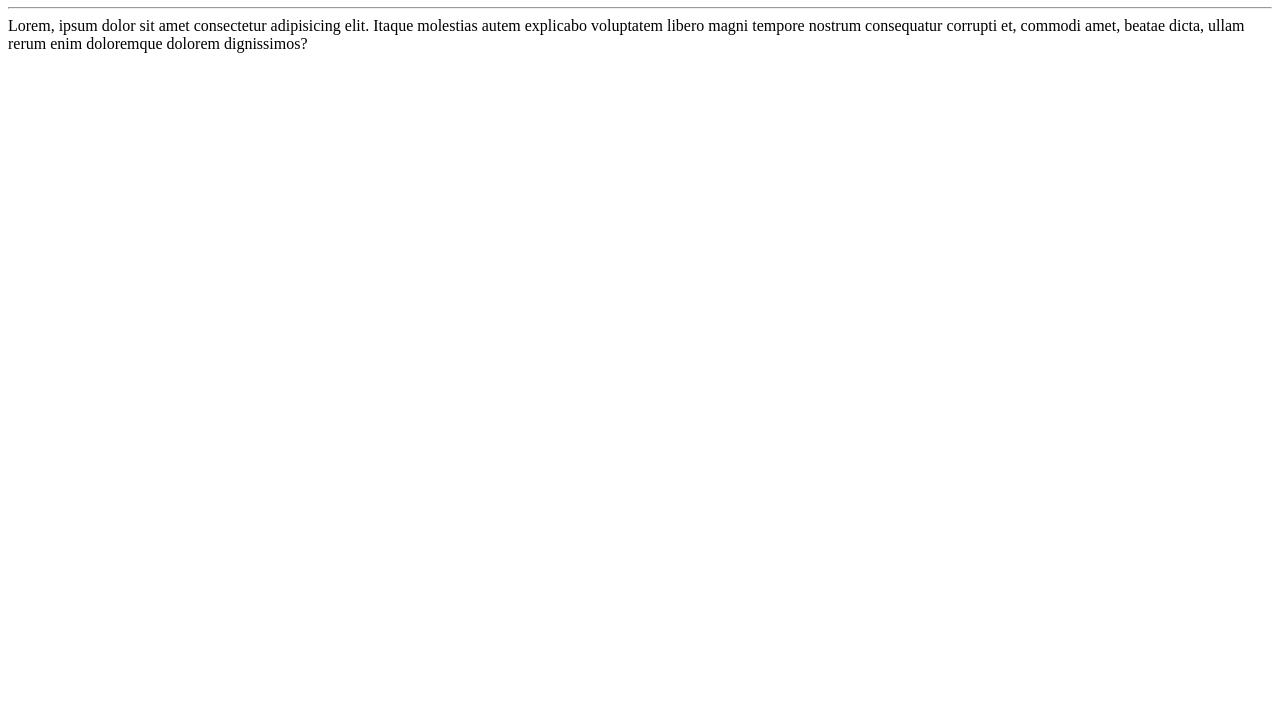
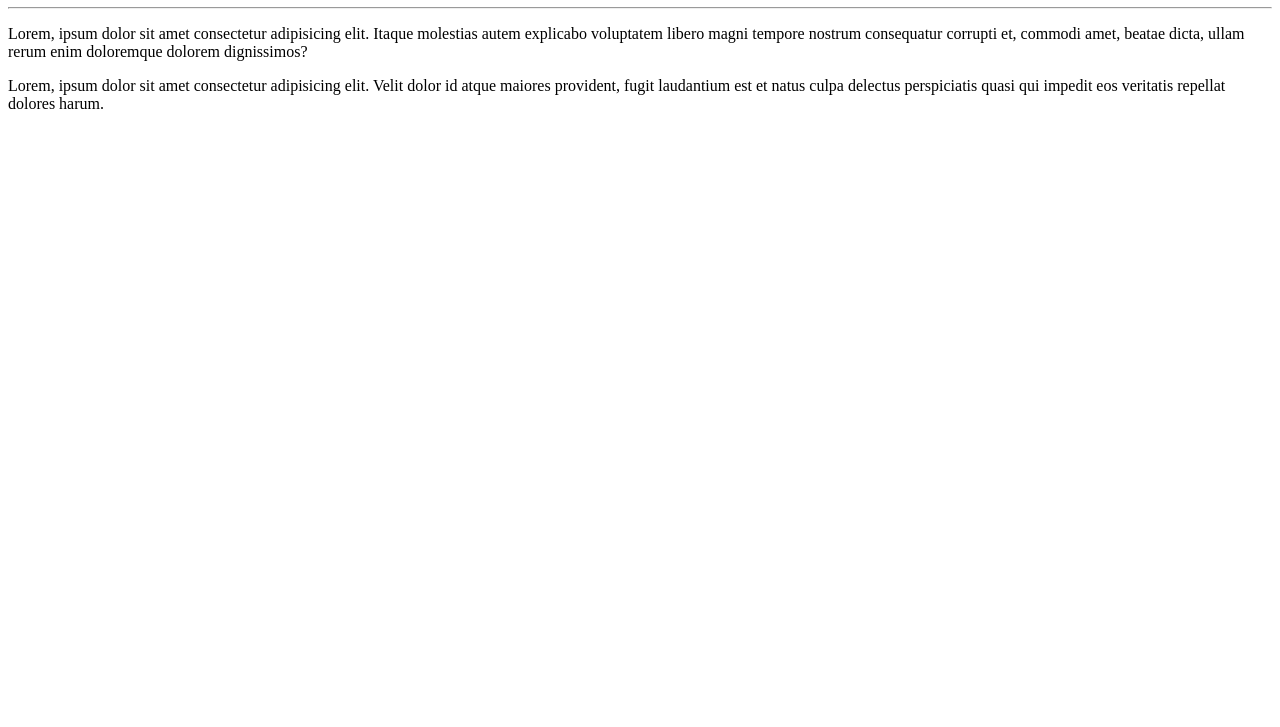
Before and after one commit to PabloMartinsBorges/OlaMundo, a plain HTML site: page site-exemplo/index.html in a window 1280 px wide. Shown: the part 73-800 px from the top of the page. Drawn offline with Linux system fonts and the light colour scheme.

Commit message:
Adicionei um paragrafo

```diff
--- a/site-exemplo/index.html
+++ b/site-exemplo/index.html
@@ -9,8 +9,8 @@
 <body>
     <h1>Olá, Mundo</h1>
     <hr>
-    Lorem, ipsum dolor sit amet consectetur adipisicing elit. Itaque molestias autem explicabo voluptatem libero magni tempore nostrum consequatur corrupti et, commodi amet, beatae dicta, ullam rerum enim doloremque dolorem dignissimos?
-
+    <p> Lorem, ipsum dolor sit amet consectetur adipisicing elit. Itaque molestias autem explicabo voluptatem libero magni tempore nostrum consequatur corrupti et, commodi amet, beatae dicta, ullam rerum enim doloremque dolorem dignissimos?</p>
+    <p>Lorem, ipsum dolor sit amet consectetur adipisicing elit. Velit dolor id atque maiores provident, fugit laudantium est et natus culpa delectus perspiciatis quasi qui impedit eos veritatis repellat dolores harum.</p>
 
 </body>
 </html>
```
